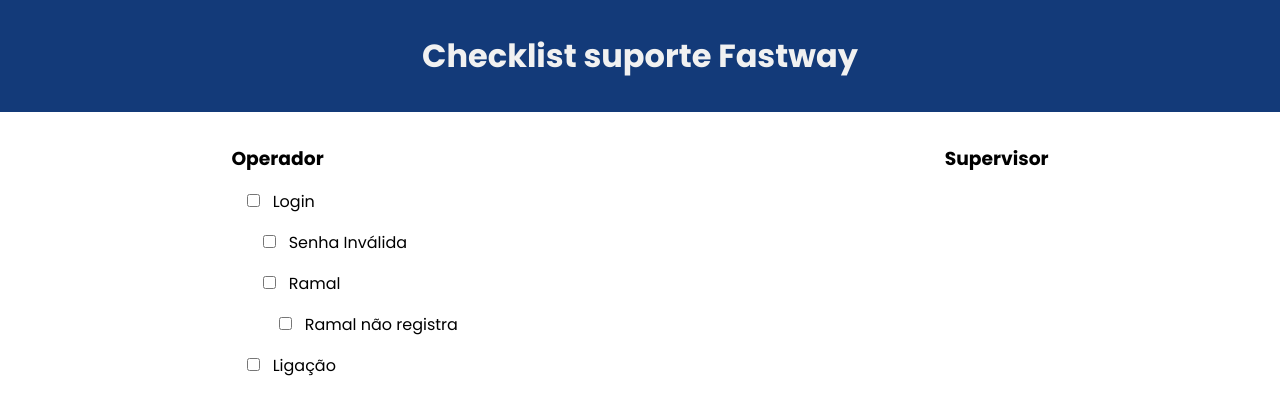
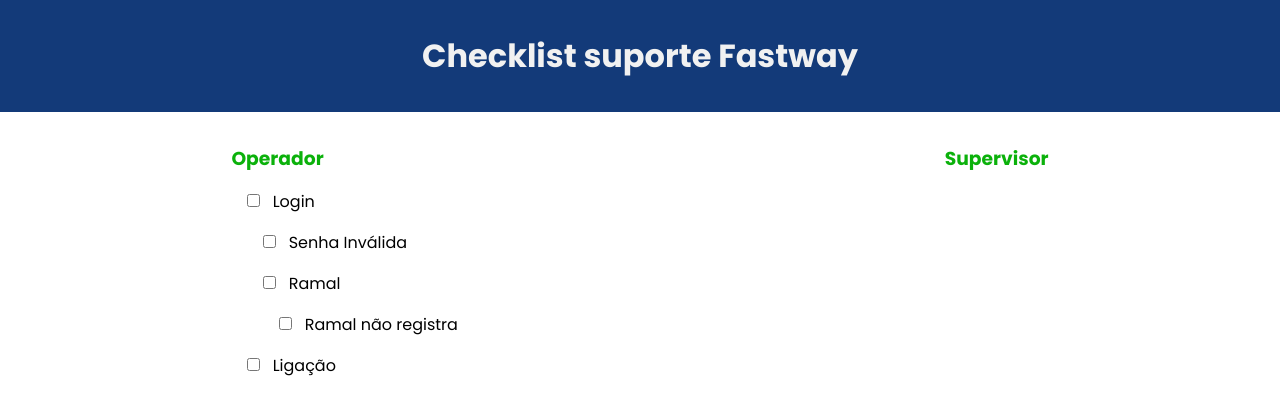
Before and after one commit to Th3Matts/project_cheking_the_list, a plain HTML site: page index.html in a window 1280 px wide. Drawn offline with Linux system fonts and the light colour scheme.

Commit message:
Add color to h3 on main

```diff
--- a/style.css
+++ b/style.css
@@ -8,6 +8,7 @@
 
 :root{
   --primary-blue: #133A79;
+  --primmary-green: #0bb10b;
 }
 
 header{
@@ -27,6 +28,10 @@ main{
   justify-content: space-around;
 }
 
+main h3{
+  color: var(--primmary-green);
+}
+
 main ul{
   list-style: none;
 }
```
